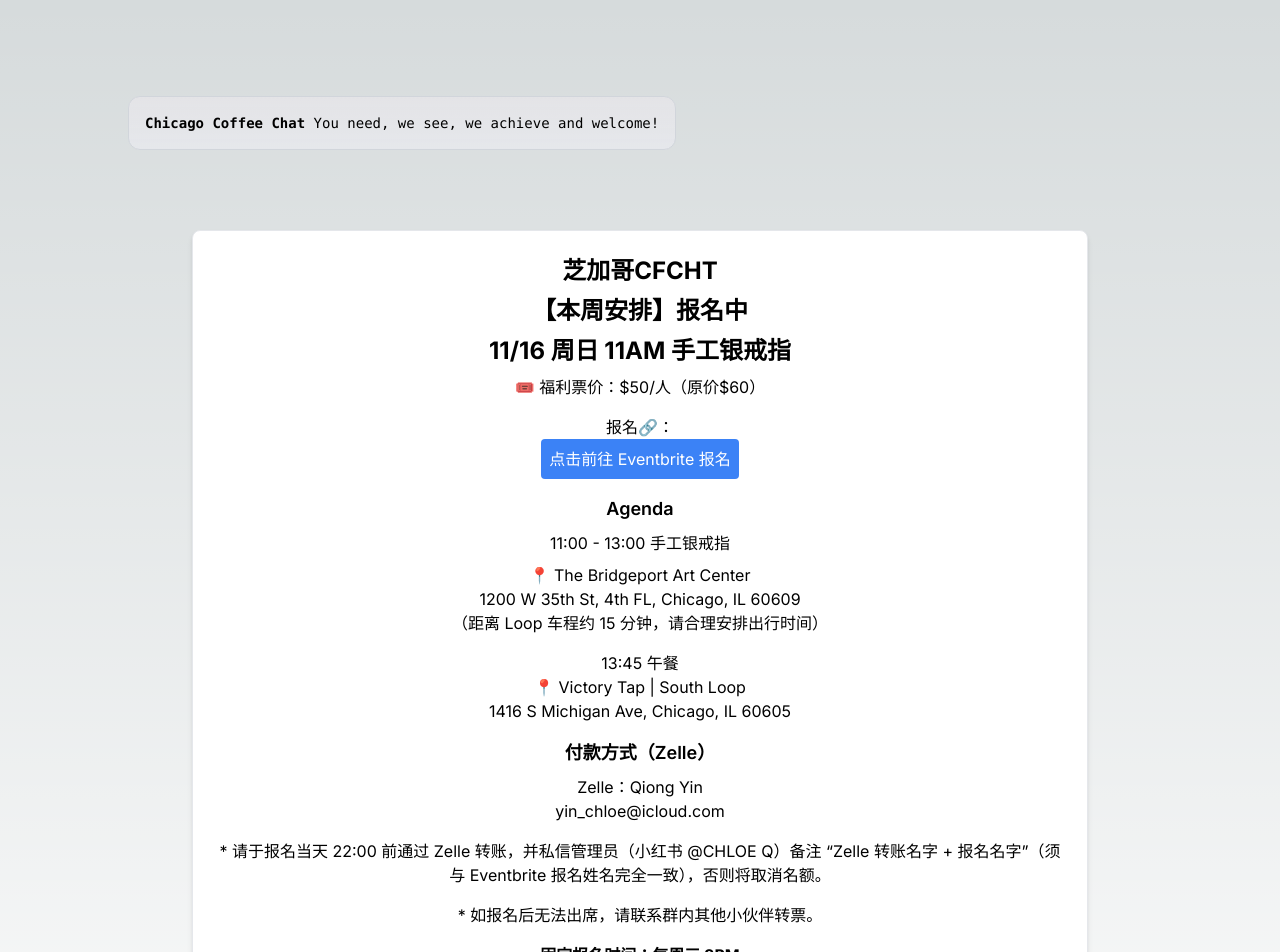
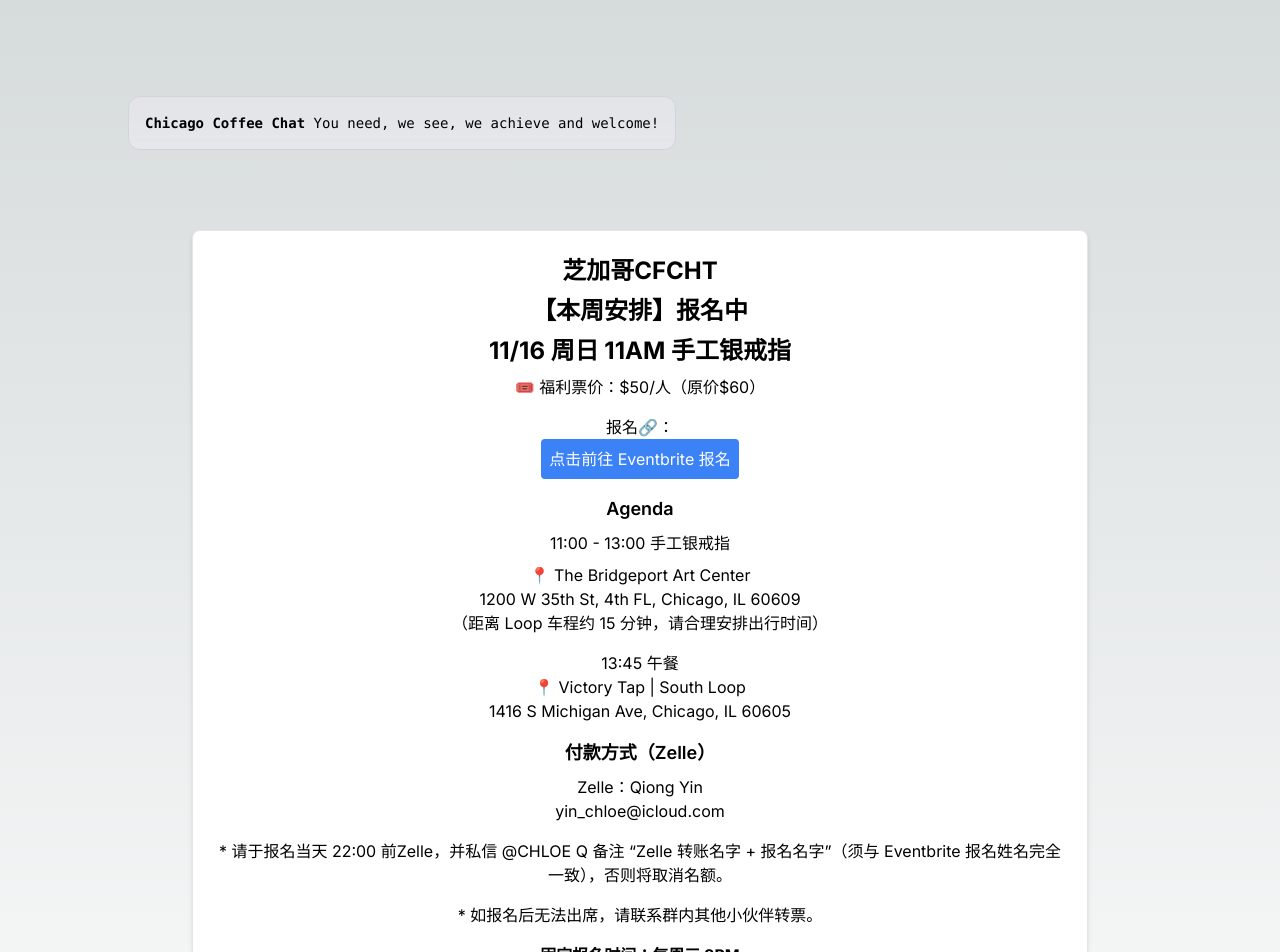
Before and after one commit to Brack-Wang/nextjs, a Next.js app: page / in a window 1280 px wide. Shown: the top 952 px of the page. Built offline with nearby package versions, Linux system fonts and the light colour scheme.

Commit message:
Update Zelle transfer instructions for clarity

```diff
--- a/app/page.tsx
+++ b/app/page.tsx
@@ -54,7 +54,7 @@ export default function Home() {
   </p>
 
   <p className="mt-4">
-    * 请于报名当天 22:00 前通过 Zelle 转账，并私信管理员（小红书 @CHLOE Q）备注
+    * 请于报名当天 22:00 前Zelle，并私信 @CHLOE Q 备注
     “Zelle 转账名字 + 报名名字”（须与 Eventbrite 报名姓名完全一致），否则将取消名额。
   </p>
   <p className="mt-4">
```
